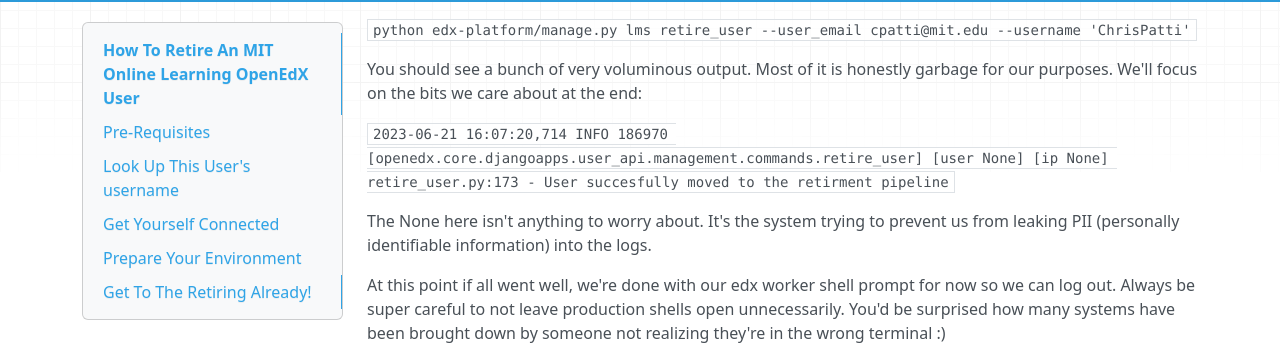
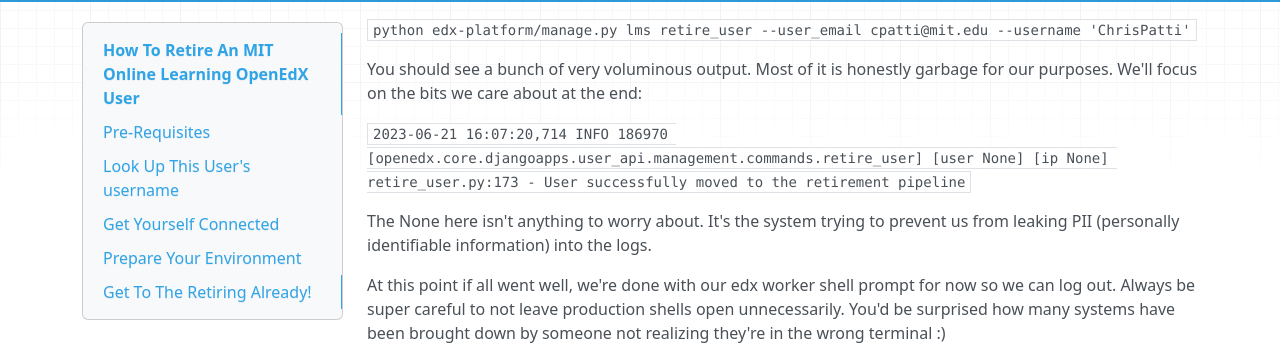
Before and after one commit to mitodl/platform-engineering-site, an MkDocs documentation site: the page built from docs/application_specific_guides/openedx/retire_an_openedx_user.md, in a window 1280 px wide and 900 px high, scrolled down 1355 px. Shown: the part 134-495 px from the top of the window. Built offline with MkDocs 1.6.1, drawn with Linux system fonts in a browser that asks for light colours; nearby versions of some CDN libraries.

Commit message:
Update docs/application_specific_guides/openedx/retire_an_openedx_user.md
Co-authored-by: Copilot <175728472+Copilot@users.noreply.github.com>

```diff
--- a/docs/application_specific_guides/openedx/retire_an_openedx_user.md
+++ b/docs/application_specific_guides/openedx/retire_an_openedx_user.md
@@ -60,7 +60,7 @@ So for example if I wanted to retire myself from mitxonline production, I'd use:
 
 You should see a bunch of very voluminous output. Most of it is honestly garbage for our purposes. We'll focus on the bits we care about at the end:
 
-`2023-06-21 16:07:20,714 INFO 186970 [openedx.core.djangoapps.user_api.management.commands.retire_user] [user None] [ip None] retire_user.py:173 - User succesfully moved to the retirment pipeline`
+`2023-06-21 16:07:20,714 INFO 186970 [openedx.core.djangoapps.user_api.management.commands.retire_user] [user None] [ip None] retire_user.py:173 - User successfully moved to the retirement pipeline`
 
 The None here isn't anything to worry about. It's the system trying to prevent us from leaking PII (personally identifiable information) into the logs.
 
```
